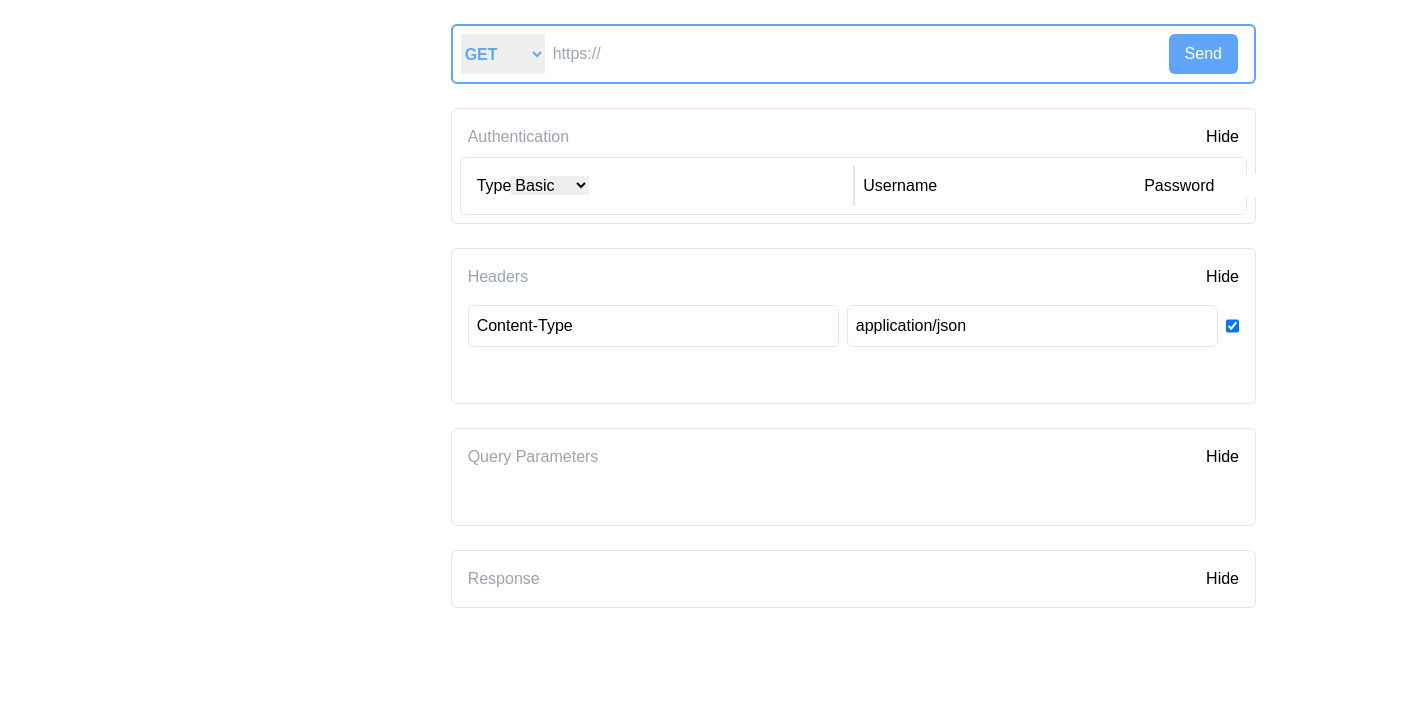
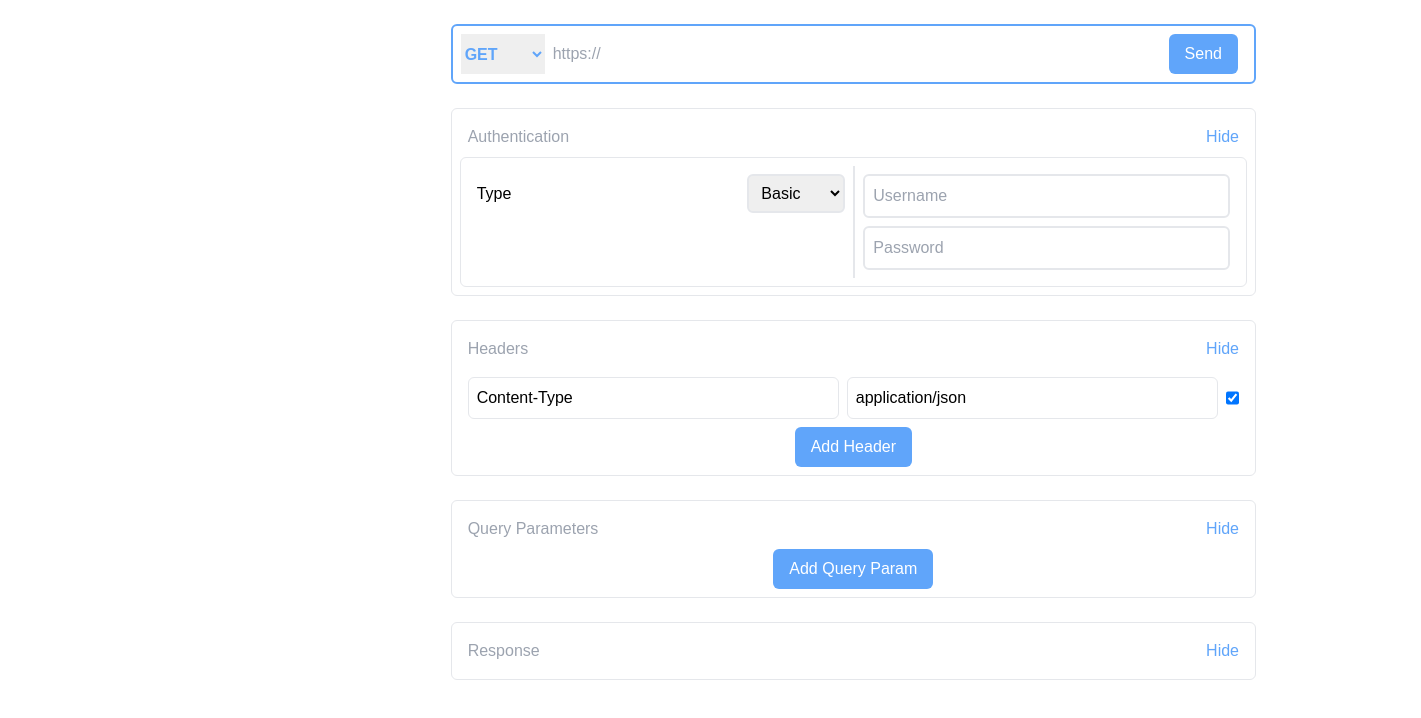
Before and after one commit to JakeMagill/request-sender, a Vue app: page / in a window 1280 px wide. Shown: the top 718 px of the page, 1421 px wide, since content can reach past the window. Built offline with nearby package versions, Linux system fonts and the light colour scheme.

Commit message:
adding basic auth

```diff
--- a/src/App.vue
+++ b/src/App.vue
@@ -9,18 +9,17 @@
 
 import type { formSubmission } from './types/formSubmission'
 
-const requestStore = useRequestStore();
+const store = useRequestStore();
 
 const submissionResponse = ref('');
 const statusCode = ref(0);
 const statusText = ref('');
 
 function sendRequest(request: formSubmission): void{
-  console.log(requestStore.requestHeaders)
 
   fetch(request.endPoint.href, {
     method: request.type,
-    headers: requestStore.requestHeaders,
+    headers: store.enabledRequestHeaders,
   })
   .then((result) => {
     statusCode.value = result.status;
--- a/src/components/Auth/BasicAuth.vue
+++ b/src/components/Auth/BasicAuth.vue
@@ -14,11 +14,12 @@
 </script>
 
 <template>
-    <div class="flex nowrap w-full">
-        <span>Username</span>
-        <input @blur="createBasicAuthHeader" type="text" v-model="username" />
-
-        <span>Password</span>
-        <input @blur="createBasicAuthHeader" type="password" v-model="password" />
+    <div class="flex flex-col w-full">
+        <div class="">
+            <input class="w-full p-2 border-2 rounded-md mb-2" @blur="createBasicAuthHeader" type="text" v-model="username" placeholder="Username"/>
+        </div>
+        <div>
+            <input class="w-full p-2 border-2 rounded-md" @blur="createBasicAuthHeader" type="password" v-model="password" placeholder="Password"/>
+        </div>
     </div>
 </template>
--- a/src/components/EndpointForm.vue
+++ b/src/components/EndpointForm.vue
@@ -12,7 +12,7 @@
 const requestEndpoint = ref('');
 
 function setEndpontColor() {
-    store.state.requestColor = setRequestColour(requestType.value)
+    store.requestColor = setRequestColour(requestType.value)
 }
 
 function submitEndpoint() {
@@ -27,13 +27,13 @@
 </script>
 
 <template>
-    <div :class="`border${store.state.requestColor}`" class="flex flex-nowrap text-center border-2 rounded-md p-2 w-full">
-        <select :class="`text${store.state.requestColor}`" class="font-bold" v-model="requestType" @change="setEndpontColor()">
+    <div :class="`border${store.requestColor}`" class="flex flex-nowrap text-center border-2 rounded-md p-2 w-full">
+        <select :class="`text${store.requestColor}`" class="font-bold" v-model="requestType" @change="setEndpontColor()">
             <option v-for="(type, index) in RequestTypes" :key="index" :value="type">
                 {{ type }}
             </option>
         </select>
     <input v-model="requestEndpoint" class="w-full mx-2" type="text" placeholder="https://">
-    <button :class="`bg${store.state.requestColor}`" class="p-2 px-4 mx-2 rounded-md text-white hover:opacity-85 transition-opacity" @click="submitEndpoint">Send</button>
+    <button :class="`bg${store.requestColor}`" class="p-2 px-4 mx-2 rounded-md text-white hover:opacity-85 transition-opacity" @click="submitEndpoint">Send</button>
   </div>
 </template>
--- a/src/components/Sections/AuthSection.vue
+++ b/src/components/Sections/AuthSection.vue
@@ -15,9 +15,20 @@
 
 watch(authType, (newValue) => {
     if(newValue === AuthTypes.NO_AUTH) {
-        const headerindex = store.state.headers.findIndex((h: HeaderRecord) => h.key === 'Authorization');
+        const headerindex = store.headers.findIndex((h: HeaderRecord) => h.key === 'Authorization');
         if(headerindex > -1) {
             store.removeHeader(headerindex)
+        }
+    }
+
+    if(newValue === AuthTypes.BASIC) {
+        const headerindex = store.headers.findIndex((h: HeaderRecord) => h.key === 'Authorization');
+        if(headerindex === -1) {
+            store.addHeader({
+                key: 'Authorization',
+                value: '',
+                enabled: true
+            } as HeaderRecord )
         }
     }
 });
@@ -41,19 +52,19 @@
 <template>
     <BaseSection :title="'Authentication'">
         <div class="flex flex-row justify-center w-full border rounded-md p-2">
-            <div class="w-1/2 p-2">
-                <label for="">Type</label>
-                <select v-model="authType" name="" id="">
+            <div class="w-1/2 p-2 flex justify-between items-start">
+                <span class="pt-2">Type</span>
+                <select v-model="authType" class="p-2 border-2 rounded-md">
                     <option v-for="(type, index) in AuthTypes" :key="index" :value="type">
                         {{ type }}
                     </option>
                 </select>
             </div>
             <div class="w-1/2 p-2 border-l-2 flex justify-center">
-                <p v-if="authType === AuthTypes.NO_AUTH">
+                <p v-show="authType === AuthTypes.NO_AUTH">
                     This request will not use any authorization.
                 </p>
-                <BasicAuth @createHeader="addAuthHeader" v-else-if="authType === AuthTypes.BASIC" />
+                <BasicAuth v-show="authType === AuthTypes.BASIC" @createHeader="addAuthHeader" />
             </div>
         </div>
     </BaseSection>
--- a/src/components/Sections/HeadersSection.vue
+++ b/src/components/Sections/HeadersSection.vue
@@ -8,7 +8,6 @@
 import type { HeaderRecord } from '../../types/headerRecord'
 
 const store = useRequestStore();
-const headers = computed(() => store.state.headers)
 
 function addHeader() {
     store.addHeader({
@@ -22,7 +21,7 @@
 <template>
     <BaseSection :title="'Headers'">
             <div>
-                <HeaderRow v-for="item in headers" :key="item.id" :header="item"  @UPDATE_HEADER="store.updateHeader"/>
+                <HeaderRow v-for="item in store.headers" :key="item.id" :header="item"  @UPDATE_HEADER="store.updateHeader"/>
                 <div class="flex justify-center">
                     <DefaultButton @click="addHeader">Add Header</DefaultButton>
                 </div>
--- a/src/stores/requestStore.ts
+++ b/src/stores/requestStore.ts
@@ -1,40 +1,26 @@
 import { defineStore } from 'pinia'
-import { computed, reactive, toRefs } from 'vue'
+import { computed, ref } from 'vue'
 import { HeaderRecord } from '../types/headerRecord';
 import { RequestColors } from '../enums/RequestColors';
 
-interface RequestStoreState {
-    headers: HeaderRecord[];
-    headersCount: number;
-    requestColor: RequestColors;
-}
-
 export const useRequestStore = defineStore('requst', () => {
 
-    const state: RequestStoreState = reactive({
-        headers: [{
+    // State
+    const headers = ref<HeaderRecord[]>([
+        {
             id: 0,
             key: 'Content-Type',
             value: 'application/json',
             enabled: true
-        }],
-        headersCount: 1,
-        requestColor: RequestColors.GET
-    });
+        }
+    ]);
+
+    const headersCount = ref<number>(1);
+    const requestColor = ref<RequestColors>(RequestColors.GET);
 
     // Getters
-    // const requestUrl = computed(() => {
-    //     const queryString = queryParameters.value
-    //         .filter((qp: QueryParameter) => qp.enabled)
-    //         .map((qp: QueryParameter) => `${qp.key}=${qp.value}`)
-    //         .join('&');
-
-    //     return `${url.value}?${queryString}`;
-    // });
-
-
-    const requestHeaders = computed((): Record<string, string> => {
-        const enabledHeaders = state.headers.filter((h: HeaderRecord) => h.enabled);
+    const enabledRequestHeaders = computed((): Record<string, string> => {
+        const enabledHeaders = headers.value.filter((h: HeaderRecord) => h.enabled);
 
         const mappedHeaders: Record<string, string> = enabledHeaders.reduce((acc: Record<string, string>, h: HeaderRecord) => {
             acc[h.key] = h.value;
@@ -45,12 +31,11 @@
     });
 
     // Actions
-
     function updateHeader(updatedHeader: HeaderRecord) {
-        let headerIndex = state.headers.findIndex((h: HeaderRecord) => h.id === updatedHeader.id);
+        let headerIndex = headers.value.findIndex((h: HeaderRecord) => h.id === updatedHeader.id);
 
         if (headerIndex === -1){
-            headerIndex = state.headers.findIndex((h: HeaderRecord) => h.key === updatedHeader.key);
+            headerIndex = headers.value.findIndex((h: HeaderRecord) => h.key === updatedHeader.key);
 
             if (headerIndex === -1){
                 addHeader(updatedHeader);
@@ -59,28 +44,29 @@
 
         console.log(headerIndex);
 
-        updatedHeader.id = state.headersCount;
-        state.headers.splice(headerIndex, 1, updatedHeader);
+        updatedHeader.id = headersCount.value;
+        headers.value.splice(headerIndex, 1, updatedHeader);
 
-        state.headersCount++;
+        headersCount.value++;
     }
 
     function addHeader(header: HeaderRecord){
         console.log('Adding header:', header);
-        header.id = state.headersCount;
-        state.headers.push(header);
+        header.id = headersCount.value;
+        headers.value.push(header);
 
-        state.headersCount++;
+        headersCount.value++;
     }
 
     function removeHeader(headerId: number){
-        const headerIndex = state.headers.findIndex((h: HeaderRecord) => h.id === headerId);
-        state.headers.splice(headerIndex, 1);
+        const headerIndex = headers.value.findIndex((h: HeaderRecord) => h.id === headerId);
+        headers.value.splice(headerIndex, 1);
     }
 
     return {
-        state,
-        requestHeaders,
+        headers,
+        requestColor,
+        enabledRequestHeaders,
         updateHeader,
         addHeader,
         removeHeader
```
